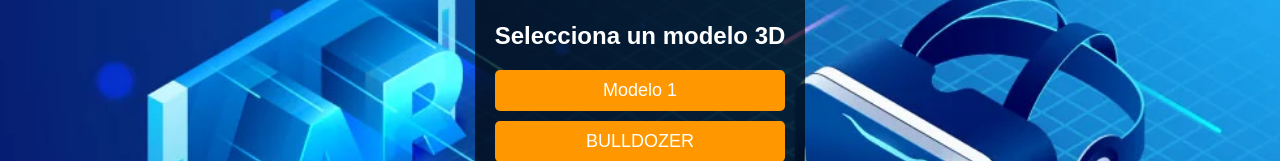
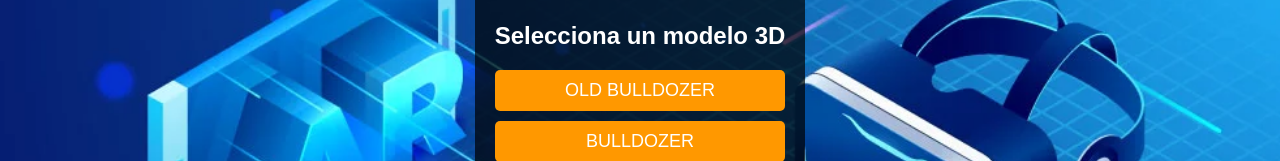
Before and after one commit to CristianProano/ra, a plain HTML site: page index.html in a window 1280 px wide. Shown: the part 262-423 px from the top of the page. Drawn offline with Linux system fonts and the light colour scheme.

Commit message:
nueva maquina

```diff
--- a/index.html
+++ b/index.html
@@ -61,8 +61,8 @@
     <!-- Pantalla de selección -->
     <div id="menu">
         <h2>Selecciona un modelo 3D</h2>
-        <button onclick="cargarModelo('cyber-arm-painted/source/CYBER ARM_PAINTED_A.obj', 'cyber-arm-painted/source/CYBER ARM_PAINTED_A.mtl')">Modelo 1</button>
-        <button onclick="cargarModelo('obj/bulldozer.obj', 'obj/bulldozer.mtl')">BULLDOZER</button>
+        <button onclick="cargarModelo('obj/bulldozer.obj', 'obj/bulldozer.mtl')">OLD BULLDOZER</button>
+        <button onclick="cargarModelo('obj/maquina/bulldozer.obj', 'obj/maquina/bulldozer.mtl')">BULLDOZER</button>
         <button onclick="cargarModelo('obj/guayas.obj', 'obj/guayas.mtl')">BUQUE GUAYAS</button>
         <button onclick="cargarModelo('obj/quito.obj', 'obj/quito.mtl')">QUITO</button>
     </div>
```
Also changed, not shown: obj/bulldozer.obj, obj/maquina/bulldozer.mtl (added), obj/maquina/bulldozer.obj (added), obj/maquina/bulldozer_INST_0_2.jpg (added).
